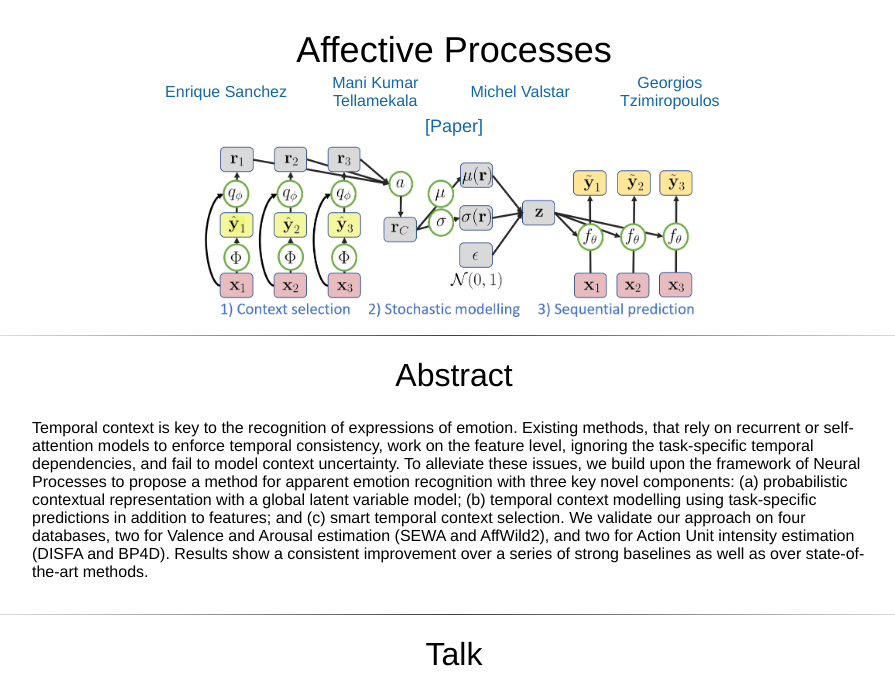
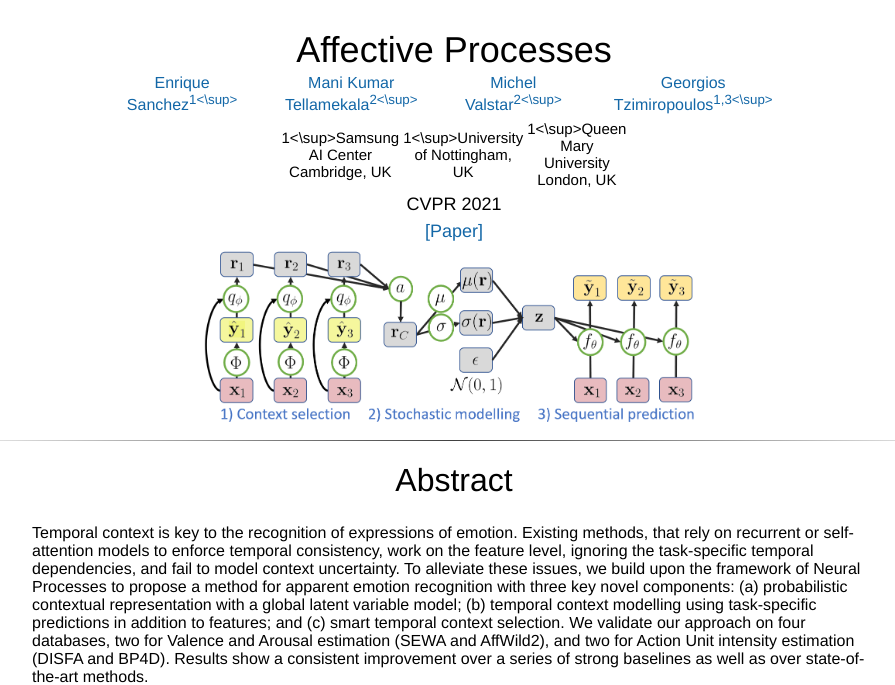
Before and after one commit to ESanchezLozano/AffectiveProcesses, a plain HTML site: page index.html in a window 1280 px wide. Shown: the top 685 px of the page, without its empty margins (186-1081 px from the left). Drawn offline with Linux system fonts and the light colour scheme; a script that the page names is missing.

Commit message:
Update index.html

```diff
--- a/index.html
+++ b/index.html
@@ -139,27 +139,60 @@
 	<br>
 	<center>
 		<span style="font-size:36px">Affective Processes</span>
-		<table align=center width=600px>
-			<table align=center width=600px>
+		<table align=center width=700px>
+			<table align=center width=700px>
 				<tr>
-					<td align=center width=280px>
+					<td align=center width=100px>
 						<center>
-							<span style="font-size:16px"><a href="https://esanchezlozano.github.io/">Enrique Sanchez</a></span>
+							<span style="font-size:16px"><a href="https://esanchezlozano.github.io/">Enrique Sanchez<sup>1<\sup></a></span>
 						</center>
 					</td>
-					<td align=center width=280px>
+					<td align=center width=100px>
 						<center>
-							<span style="font-size:16px"><a href="https://mani-kt.github.io/">Mani Kumar Tellamekala</a></span>
+							<span style="font-size:16px"><a href="https://mani-kt.github.io/">Mani Kumar Tellamekala<sup>2<\sup></a></span>
 						</center>
 					</td>
-					<td align=center width=280px>
+					<td align=center width=100px>
 						<center>
-							<span style="font-size:16px"><a href="http://www.cs.nott.ac.uk/~pszmv/">Michel Valstar</a></span>
+							<span style="font-size:16px"><a href="http://www.cs.nott.ac.uk/~pszmv/">Michel Valstar<sup>2<\sup></a></span>
 						</center>
 					</td>
-					<td align=center width=280px>
+					<td align=center width=100px>
 						<center>
-							<span style="font-size:16px"><a href="https://ytzimiro.github.io/">Georgios Tzimiropoulos</a></span>
+							<span style="font-size:16px"><a href="https://ytzimiro.github.io/">Georgios Tzimiropoulos<sup>1,3<\sup></a></span>
+						</center>
+					</td>
+				</tr>
+			</table>
+			<table align=center width=250px>
+				<tr>
+					<td align=center width=120px>
+						<center>
+							<span style="font-size:18px"><sup>1<\sup>Samsung AI Center Cambridge, UK</span>
+						</center>
+					</td>
+					<td align=center width=120px>
+						<center>
+							<span style="font-size:18px"><sup>1<\sup>University of Nottingham, UK</span>
+						</center>
+					</td>
+					<td align=center width=120px>
+						<center>
+							<span style="font-size:18px"><sup>1<\sup>Queen Mary University London, UK</span>
+						</center>
+					</td>
+<!-- 					<td align=center width=120px>
+						<center>
+							<span style="font-size:24px"><a href='https://github.com/richzhang/webpage-template'>[GitHub]</a></span><br>
+						</center>
+					</td> -->
+				</tr>
+			</table>
+			<table align=center width=250px>
+				<tr>
+					<td align=center width=120px>
+						<center>
+							<span style="font-size:18px">CVPR 2021</span>
 						</center>
 					</td>
 				</tr>
@@ -260,7 +293,7 @@
 	</table>
 	<br>
 	<hr> -->
-	<table align=center width=450px>
+	<table align=center width=650px>
 		<center><h1>Paper and Supplementary Material</h1></center>
 		<tr>
 			<td><a href=""><img class="layered-paper-big" style="height:120px" src="./resources/AffectiveProcesses.png"/></a></td>
```
